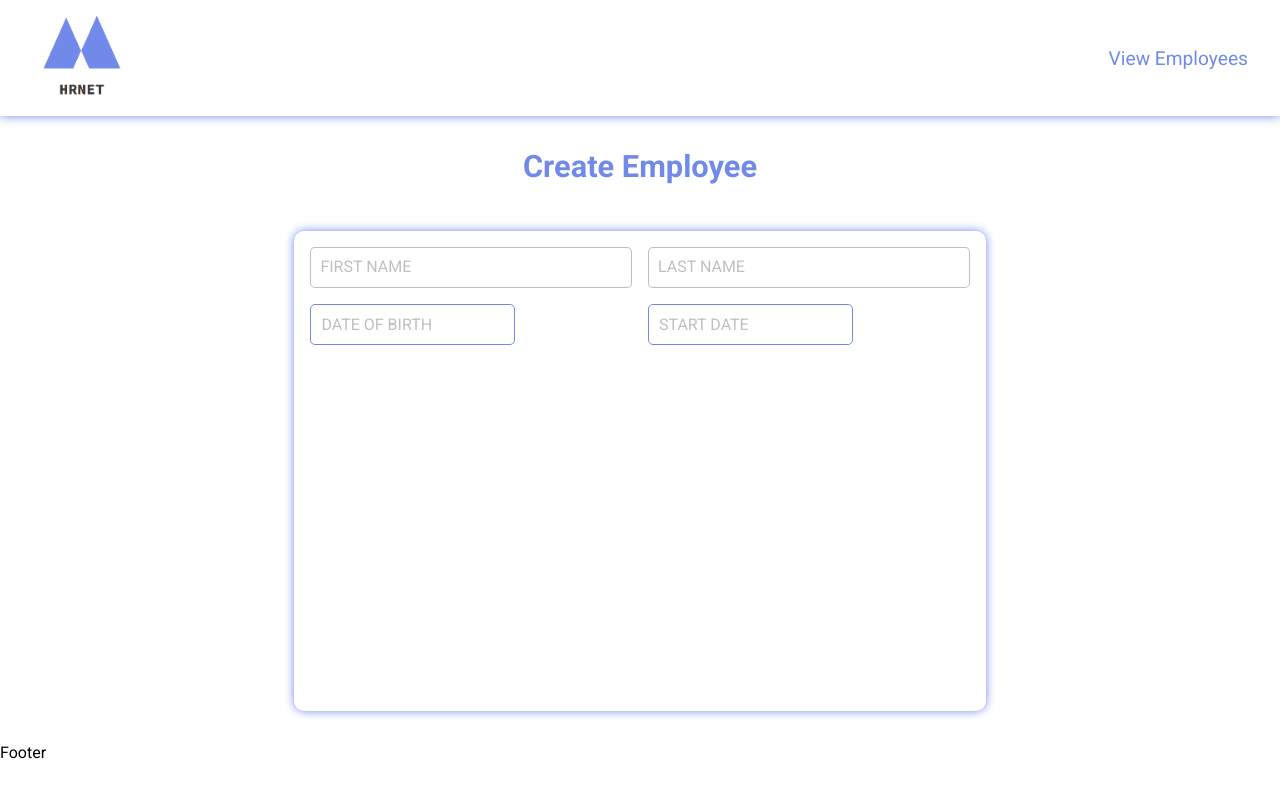
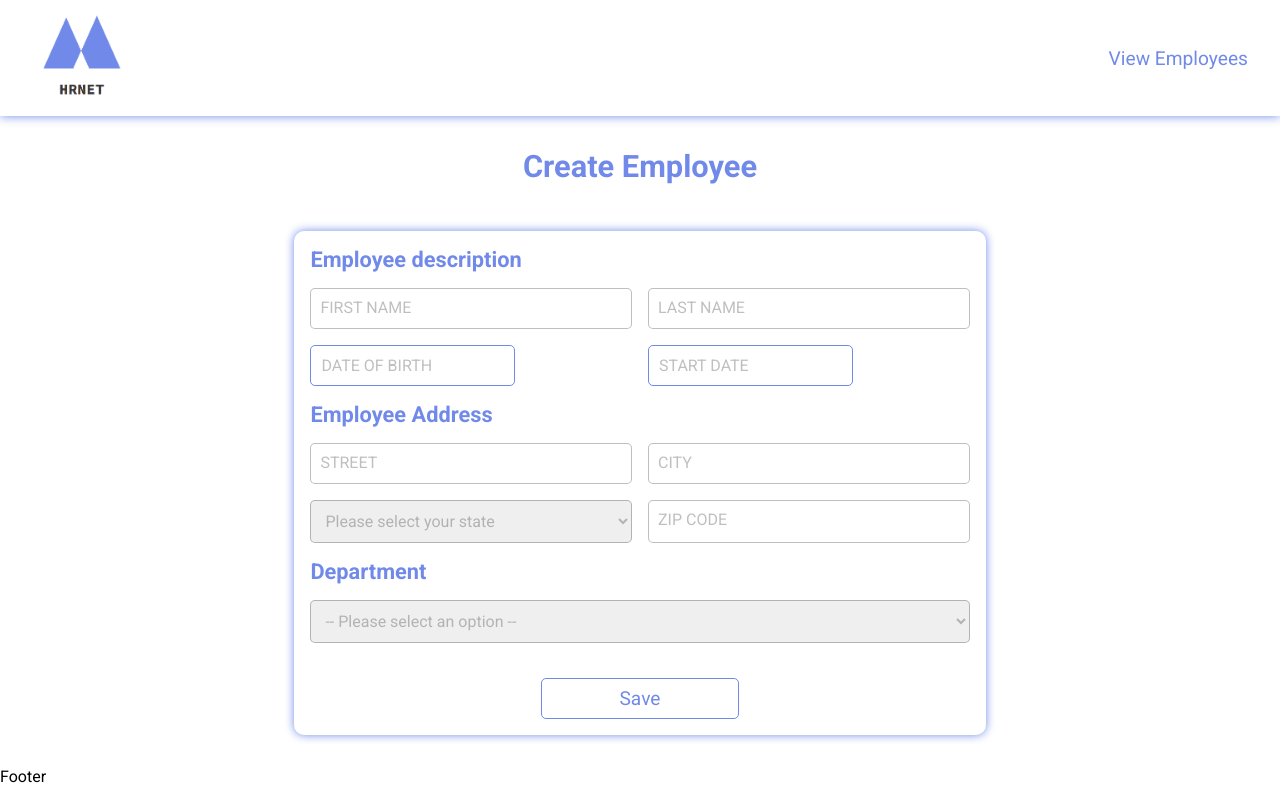
Before and after one commit to Marcat-A/Marcato_Anthony_P14_React, a React (Create React App) app: page / in a window 1280 px wide. Built offline with nearby package versions, Linux system fonts and the light colour scheme.

Commit message:
after mentorat component ok

```diff
--- a/src/components/DateInput/DateInput.jsx
+++ b/src/components/DateInput/DateInput.jsx
@@ -5,7 +5,6 @@ import css from "../../pages/CreateEmployee.module.css";
 
 const DateInput = ({ name }) => {
   const [date, setDate] = useState();
-  console.log(date);
 
   return (
     <div>
--- /dev/null
+++ b/src/components/DropdownInput/DropdownInput.tsx
@@ -0,0 +1,121 @@
+import React, { useState } from "react";
+import styled from "styled-components";
+
+class DropdownInputProps {
+  name: string;
+  data: string[];
+  defaultText?: string;
+  color?: string;
+  borderColor?: string;
+  borderRadius?: string;
+  scrollBarBackgroundColor?: string;
+  scrollBarThumbColor?: string;
+  scrollBarWidth?: string;
+  scrollBarRadius?: string;
+  selectBoxColor?: string;
+  selectBoxOptionsColor?: string;
+  labelled?: boolean;
+}
+
+const Select = styled.select<DropdownInputProps>`
+  width: 100%;
+  padding: 10px;
+  border: ${(props) =>
+    props.borderColor
+      ? `1px solid ${props.borderColor}`
+      : "1px solid rgba(0,0,0,0.25)"};
+  border-radius: ${(props) =>
+    props.borderRadius ? props.borderRadius : "5px"};
+  outline: none;
+  color: ${(props) => (props.color ? props.color : "rgba(0,0,0,0.25)")};
+  font-size: 1em;
+  ::-webkit-scrollbar {
+    width: ${(props) => (props.scrollBarWidth ? props.scrollBarWidth : "8px")};
+  }
+  option {
+    color: ${(props) =>
+      props.selectBoxOptionsColor
+        ? props.selectBoxOptionsColor
+        : "rgba(0,0,0,0.25)"};
+    background-color: ${(props) =>
+      props.selectBoxColor ? props.selectBoxColor : "#ffffff"};
+  }
+
+  ::-webkit-scrollbar-track {
+    background-color: ${(props) =>
+      props.scrollBarBackgroundColor
+        ? props.scrollBarBackgroundColor
+        : "rgba(0,0,0,0.25)"};
+    border-radius: ${(props) =>
+      props.scrollBarRadius ? props.scrollBarRadius : "10px"};
+  }
+
+  ::-webkit-scrollbar-thumb {
+    background-color: ${(props) =>
+      props.scrollBarThumbColor
+        ? props.scrollBarThumbColor
+        : "rgba(0,0,0,0.5)"};
+    border-radius: ${(props) =>
+      props.scrollBarRadius ? props.scrollBarRadius : "10px"};
+  }
+`;
+
+const DropdownInput: React.FC<DropdownInputProps> = ({
+  name,
+  data,
+  defaultText,
+  color,
+  borderColor,
+  borderRadius,
+  scrollBarBackgroundColor,
+  scrollBarThumbColor,
+  scrollBarWidth,
+  scrollBarRadius,
+  selectBoxColor,
+  selectBoxOptionsColor,
+  labelled,
+}) => {
+  const [selectedOption, setSelectedOption] = useState<string | null>(null);
+
+  function handleChange(e: React.ChangeEvent<HTMLSelectElement>) {
+    if (e.target.value === (e.target.children[0] as HTMLSelectElement).value) {
+      setSelectedOption(null);
+    } else {
+      setSelectedOption(e.target.value);
+    }
+  }
+
+  return (
+    <>
+      {labelled ? <label htmlFor="selector">{name}</label> : ""}
+      <Select
+        data={data}
+        name={name}
+        color={!selectedOption ? "rgba(0,0,0,0.25)" : color}
+        borderColor={borderColor}
+        scrollBarBackgroundColor={scrollBarBackgroundColor}
+        scrollBarThumbColor={scrollBarThumbColor}
+        borderRadius={borderRadius}
+        scrollBarWidth={scrollBarWidth}
+        scrollBarRadius={scrollBarRadius}
+        selectBoxColor={selectBoxColor}
+        selectBoxOptionsColor={selectBoxOptionsColor}
+        onChange={handleChange}
+        value={selectedOption || ""}
+      >
+        <option>
+          {defaultText ? defaultText : "-- Please select an option --"}
+        </option>
+        {data.map((d, i) => {
+          return (
+            <option value={d} key={i}>
+              {d}
+            </option>
+          );
+        })}
+      </Select>
+    </>
+  );
+};
+
+export default DropdownInput;
--- a/src/pages/CreateEmployee.jsx
+++ b/src/pages/CreateEmployee.jsx
@@ -1,13 +1,270 @@
 import React from "react";
 import css from "./CreateEmployee.module.css";
 import DateInput from "../components/DateInput/DateInput";
+import DropdownInput from "../components/DropdownInput/DropdownInput.tsx";
 
 const CreateEmployee = () => {
+  const states = [
+    {
+      name: "Alabama",
+      abbreviation: "AL",
+    },
+    {
+      name: "Alaska",
+      abbreviation: "AK",
+    },
+    {
+      name: "American Samoa",
+      abbreviation: "AS",
+    },
+    {
+      name: "Arizona",
+      abbreviation: "AZ",
+    },
+    {
+      name: "Arkansas",
+      abbreviation: "AR",
+    },
+    {
+      name: "California",
+      abbreviation: "CA",
+    },
+    {
+      name: "Colorado",
+      abbreviation: "CO",
+    },
+    {
+      name: "Connecticut",
+      abbreviation: "CT",
+    },
+    {
+      name: "Delaware",
+      abbreviation: "DE",
+    },
+    {
+      name: "District Of Columbia",
+      abbreviation: "DC",
+    },
+    {
+      name: "Federated States Of Micronesia",
+      abbreviation: "FM",
+    },
+    {
+      name: "Florida",
+      abbreviation: "FL",
+    },
+    {
+      name: "Georgia",
+      abbreviation: "GA",
+    },
+    {
+      name: "Guam",
+      abbreviation: "GU",
+    },
+    {
+      name: "Hawaii",
+      abbreviation: "HI",
+    },
+    {
+      name: "Idaho",
+      abbreviation: "ID",
+    },
+    {
+      name: "Illinois",
+      abbreviation: "IL",
+    },
+    {
+      name: "Indiana",
+      abbreviation: "IN",
+    },
+    {
+      name: "Iowa",
+      abbreviation: "IA",
+    },
+    {
+      name: "Kansas",
+      abbreviation: "KS",
+    },
+    {
+      name: "Kentucky",
+      abbreviation: "KY",
+    },
+    {
+      name: "Louisiana",
+      abbreviation: "LA",
+    },
+    {
+      name: "Maine",
+      abbreviation: "ME",
+    },
+    {
+      name: "Marshall Islands",
+      abbreviation: "MH",
+    },
+    {
+      name: "Maryland",
+      abbreviation: "MD",
+    },
+    {
+      name: "Massachusetts",
+      abbreviation: "MA",
+    },
+    {
+      name: "Michigan",
+      abbreviation: "MI",
+    },
+    {
+      name: "Minnesota",
+      abbreviation: "MN",
+    },
+    {
+      name: "Mississippi",
+      abbreviation: "MS",
+    },
+    {
+      name: "Missouri",
+      abbreviation: "MO",
+    },
+    {
+      name: "Montana",
+      abbreviation: "MT",
+    },
+    {
+      name: "Nebraska",
+      abbreviation: "NE",
+    },
+    {
+      name: "Nevada",
+      abbreviation: "NV",
+    },
+    {
+      name: "New Hampshire",
+      abbreviation: "NH",
+    },
+    {
+      name: "New Jersey",
+      abbreviation: "NJ",
+    },
+    {
+      name: "New Mexico",
+      abbreviation: "NM",
+    },
+    {
+      name: "New York",
+      abbreviation: "NY",
+    },
+    {
+      name: "North Carolina",
+      abbreviation: "NC",
+    },
+    {
+      name: "North Dakota",
+      abbreviation: "ND",
+    },
+    {
+      name: "Northern Mariana Islands",
+      abbreviation: "MP",
+    },
+    {
+      name: "Ohio",
+      abbreviation: "OH",
+    },
+    {
+      name: "Oklahoma",
+      abbreviation: "OK",
+    },
+    {
+      name: "Oregon",
+      abbreviation: "OR",
+    },
+    {
+      name: "Palau",
+      abbreviation: "PW",
+    },
+    {
+      name: "Pennsylvania",
+      abbreviation: "PA",
+    },
+    {
+      name: "Puerto Rico",
+      abbreviation: "PR",
+    },
+    {
+      name: "Rhode Island",
+      abbreviation: "RI",
+    },
+    {
+      name: "South Carolina",
+      abbreviation: "SC",
+    },
+    {
+      name: "South Dakota",
+      abbreviation: "SD",
+    },
+    {
+      name: "Tennessee",
+      abbreviation: "TN",
+    },
+    {
+      name: "Texas",
+      abbreviation: "TX",
+    },
+    {
+      name: "Utah",
+      abbreviation: "UT",
+    },
+    {
+      name: "Vermont",
+      abbreviation: "VT",
+    },
+    {
+      name: "Virgin Islands",
+      abbreviation: "VI",
+    },
+    {
+      name: "Virginia",
+      abbreviation: "VA",
+    },
+    {
+      name: "Washington",
+      abbreviation: "WA",
+    },
+    {
+      name: "West Virginia",
+      abbreviation: "WV",
+    },
+    {
+      name: "Wisconsin",
+      abbreviation: "WI",
+    },
+    {
+      name: "Wyoming",
+      abbreviation: "WY",
+    },
+  ];
+
+  const state = states.map((state) => {
+    return state.name;
+  });
+
+  const departments = [
+    { name: "Sales" },
+    { name: "Marketing" },
+    { name: "Engineering" },
+    { name: "Human Resources" },
+    { name: "Legal" },
+  ];
+
+  const department = departments.map((department) => {
+    return department.name;
+  });
+
   return (
     <main>
       <h1 className={css.title}>Create Employee</h1>
       <div className={css.container}>
         <form action="" className={css.form}>
+          <h2 className={css.secondTitle}>Employee description</h2>
           <div className={css.firstInputs}>
             <div className={css.inputBox}>
               <input type="text" name="firstName" required />
@@ -20,6 +277,42 @@ const CreateEmployee = () => {
             <DateInput name="DATE OF BIRTH" />
             <DateInput name="START DATE" />
           </div>
+          <h2 className={css.secondTitle}>Employee Address</h2>
+          <div className={css.secondInputs}>
+            <div className={css.inputBox}>
+              <input type="text" name="street" required />
+              <span>Street</span>
+            </div>
+            <div className={css.inputBox}>
+              <input type="text" name="city" required />
+              <span>City</span>
+            </div>
+            <DropdownInput
+              name="states"
+              data={state}
+              defaultText="Please select your state"
+              scrollBarBackgroundColor="pink"
+              scrollBarThumbColor="#718ae9"
+              scrollBarWidth="8px"
+              scrollBarRadius="10px"
+              color="#718ae9"
+              borderColor="rgba(0,0,0,0.25)"
+              borderRadius="5px"
+              selectBoxColor="#fff"
+              selectBoxOptionsColor="rgba(0,0,0,0.25)"
+            />
+            <div className={css.inputBox}>
+              <input type="number" name="zipcode" required />
+              <span>Zip Code</span>
+            </div>
+          </div>
+          <h2 className={css.secondTitle}>Department</h2>
+          <div className={css.thirdInputs}>
+            <DropdownInput data={department} />
+          </div>
+          <button type="submit" className={css.button}>
+            Save
+          </button>
         </form>
       </div>
     </main>
--- a/src/pages/CreateEmployee.module.css
+++ b/src/pages/CreateEmployee.module.css
@@ -15,10 +15,16 @@
   gap: 1rem;
 }
 
-.firstInputs {
+.firstInputs,
+.secondInputs {
   display: grid;
   grid-template-columns: 1fr 1fr;
   gap: 1rem;
+}
+
+.thirdInputs {
+  display: flex;
+  flex-direction: column;
 }
 
 .title {
@@ -27,6 +33,10 @@
   margin-bottom: 1.5em;
 }
 
+.secondTitle {
+  font-size: calc(9px + 1vw);
+  color: var(--primary-color);
+}
 .inputBox {
   display: flex;
   position: relative;
@@ -90,3 +100,25 @@
 .dateInput:valid {
   border-color: var(--primary-color);
 }
+
+.button {
+  margin-top: 1em;
+  display: flex;
+  width: 30%;
+  background-color: transparent;
+  color: var(--primary-color);
+  align-items: center;
+  justify-content: center;
+  align-self: center;
+  font-size: 1.2em;
+  padding: 0.5rem 2rem;
+  border: 1px solid var(--primary-color);
+  border-radius: 5px;
+  transition: all 0.3s ease-in-out;
+  cursor: pointer;
+}
+
+.button:hover {
+  background-color: var(--primary-color);
+  color: #ffffff;
+}
```
Also changed, not shown: package.json (+10 -2 lines), 1 other file (tests, documents, lock files or other folders).
